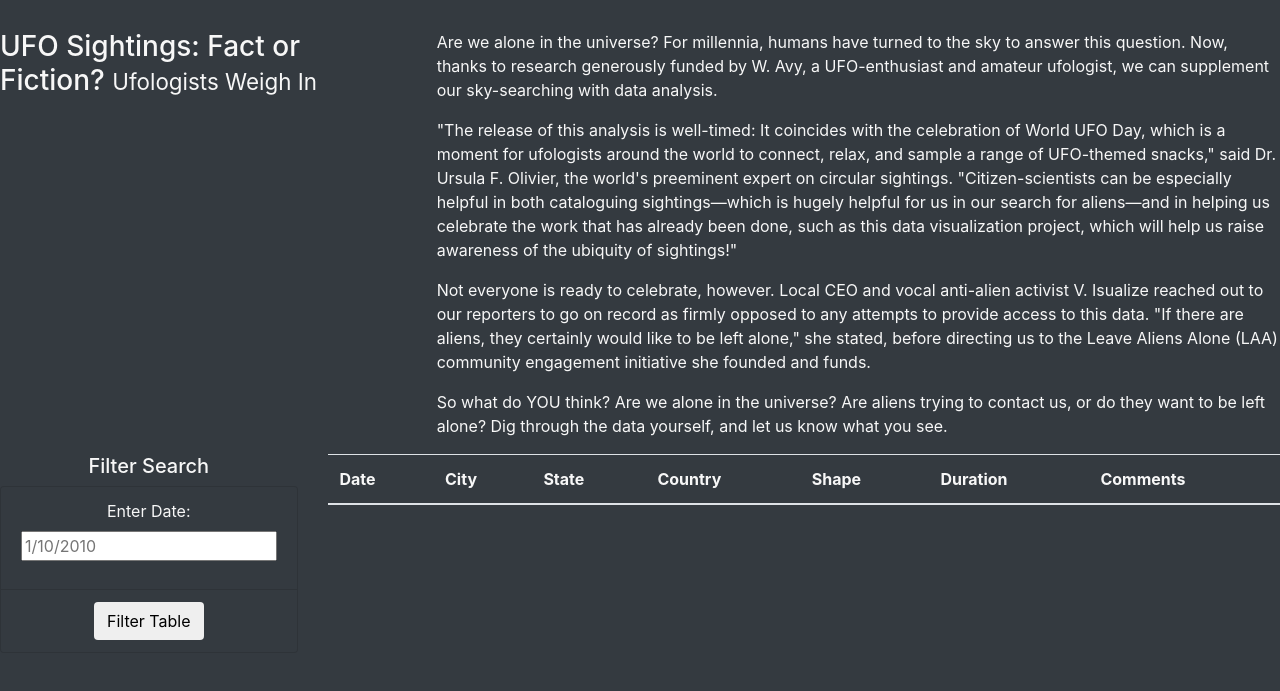
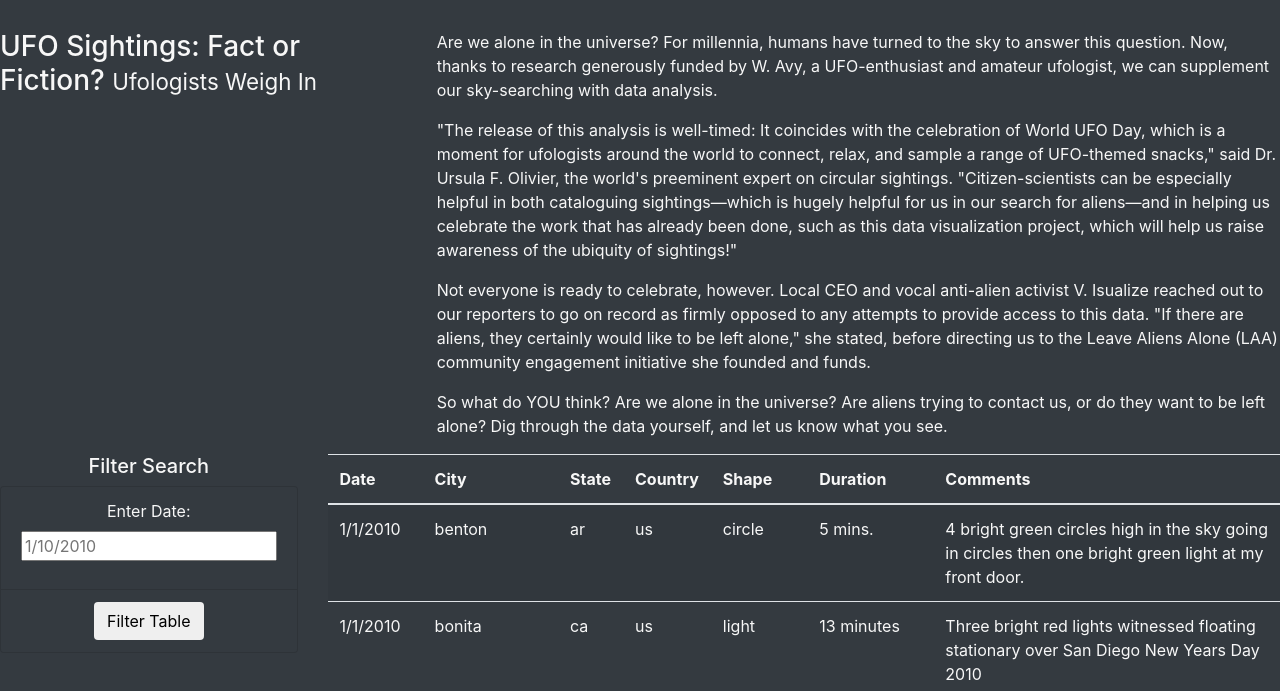
Before and after one commit to Bag0niku/UFOs, a plain HTML site: page index.html in a window 1280 px wide. Shown: the part 261-952 px from the top of the page. Before the commit the page ends 930 px from the top, so only its background shows below. Drawn offline with nearby package versions, Linux system fonts and the light colour scheme.

Commit message:
initial table data loaded and working

```diff
--- a/index.html
+++ b/index.html
@@ -5,6 +5,10 @@
     <meta charset="UTF-8">
     <meta http-equiv="X-UA-Compatible" content="IE=edge">
     <meta name="viewport" content="width=device-width, initial-scale=1.0">
+    <script type="text/javascript" src="static/js/data.js" defer></script>
+    <script type="text/javascript" src="https://d3js.org/d3.v5.min.js" defer></script>
+    <script type="text/javascript" src="static/js/app.js" defer></script>
+
     <title>UFO Finder: The Truth is Out There</title>
     <link rel="stylesheet"
           href="https://maxcdn.bootstrapcdn.com/bootstrap/4.0.0/css/bootstrap.min.css"
@@ -93,8 +97,5 @@
         </div>
     </div>
 </body>
-<script type="text/javascript" src="static/js/data.js" defer></script>
-<script type="text/javascript" src="https://d3js.org/d3.v5.min.js" defer></script>
-<script type="text/javascript" src="static/js/app.js" defer></script>
 
 </html>
--- /dev/null
+++ b/static/js/app.js
@@ -0,0 +1,20 @@
+// import the data from data.js
+const UFO = data
+
+// define the function to build the table with provided data
+function buildTable(tableData) {
+    // clear out any existing data in the table and append refreshed data
+    let tbody = d3.select("tbody");
+    tbody.html("")
+
+    // loop throu each sighting making it a row
+    tableData.forEach(row => {
+        let tr = tbody.append("tr");
+        // loop through each data point and append it to the row as a cell in the table
+        Object.values(row).forEach(cell => tr.append("td").text(cell));
+
+    });
+}
+
+
+buildTable(UFO);
```
